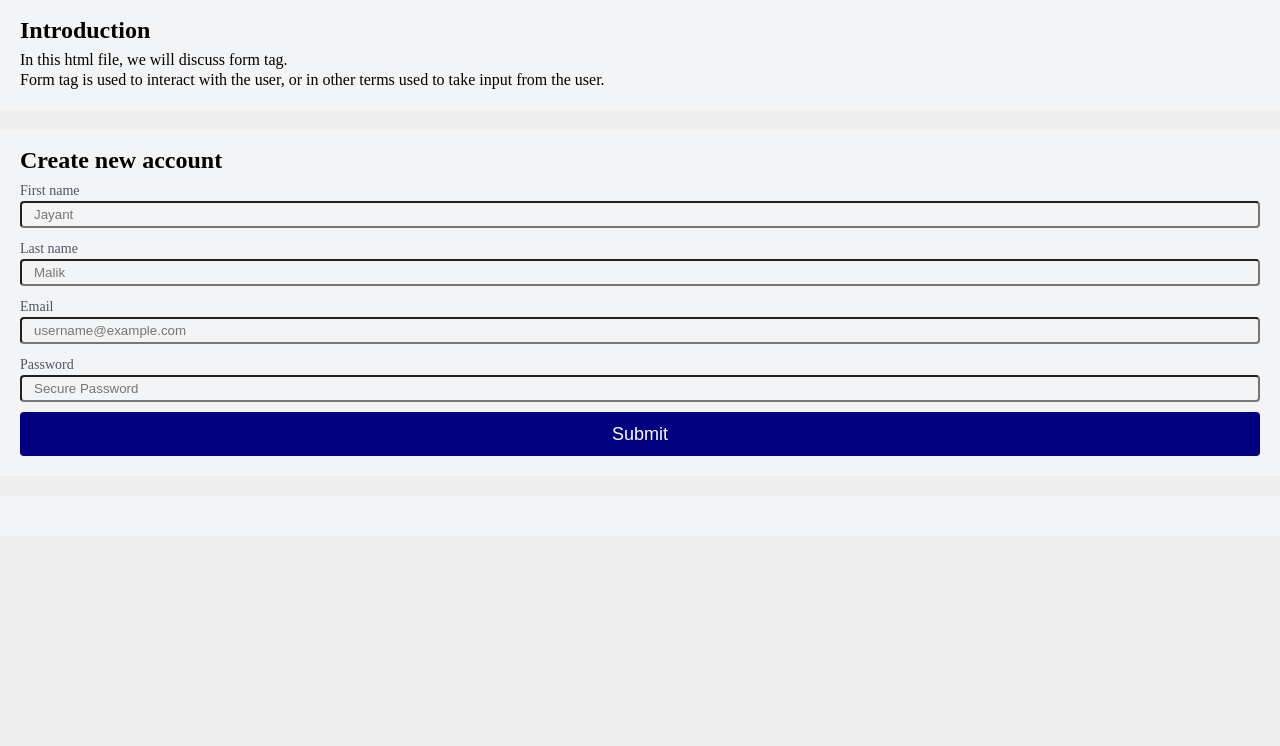
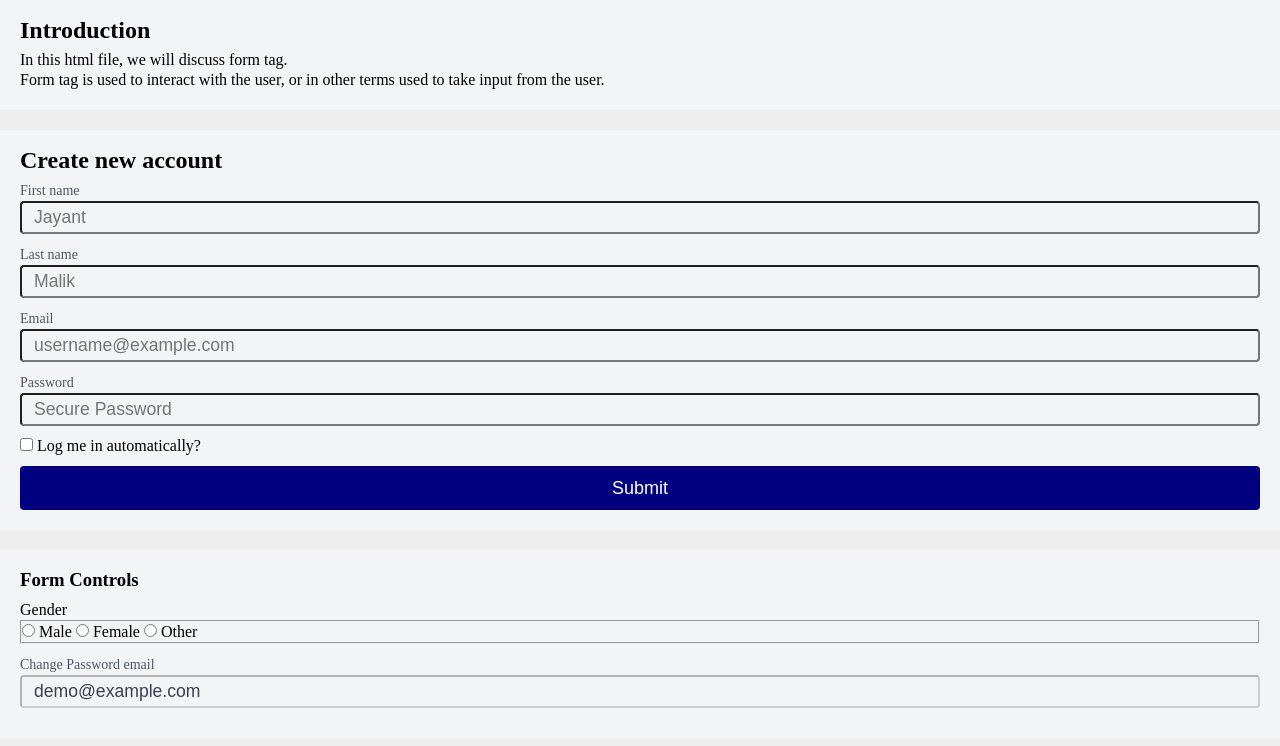
Before and after one commit to devjayantmalik/training, a plain HTML site: page 29-06-2021/01.html in a window 1280 px wide. Drawn offline with Linux system fonts and the light colour scheme.

Commit message:
added form controls

```diff
--- a/29-06-2021/01.html
+++ b/29-06-2021/01.html
@@ -64,18 +64,19 @@
         padding: 20px;
       }
 
-      label {
+      .label {
         color: rgba(75, 85, 99, 1);
         font-size: 0.875rem /* 14px */;
         line-height: 1.25rem; /* 20px */
         margin-bottom: 5px;
       }
 
-      input {
+      .input {
         width: 100%;
         background-color: rgb(243, 244, 246);
         border-radius: 0.25rem; /* 4px */
         outline: none;
+        font-size: 1.1rem;
         padding-top: 0.25rem; /* 4px */
         padding-bottom: 0.25rem; /* 4px */
         padding-left: 0.75rem; /* 12px */
@@ -87,7 +88,7 @@
         margin-bottom: 10px;
       }
 
-      button {
+      .button {
         border: 0;
         padding-top: 0.5rem /* 8px */;
         padding-bottom: 0.5rem /* 8px */;
@@ -102,6 +103,10 @@
       .centered {
         margin-left: auto;
         margin-right: auto;
+      }
+
+      .inline-block {
+        display: inline-block;
       }
     </style>
   </head>
@@ -120,18 +125,24 @@
         <h2>Create new account</h2>
         <form action="/submit-url" method="GET">
           <div>
-            <label for="fname">First name</label>
-            <input type="text" name="fname" placeholder="Jayant" />
+            <label class="label" for="fname">First name</label>
+            <input
+              class="input"
+              type="text"
+              name="fname"
+              placeholder="Jayant"
+            />
           </div>
 
           <div>
-            <label for="lname">Last name</label>
-            <input type="text" name="lname" placeholder="Malik" />
+            <label class="label" for="lname">Last name</label>
+            <input class="input" type="text" name="lname" placeholder="Malik" />
           </div>
 
           <div>
-            <label for="email">Email</label>
+            <label class="label" for="email">Email</label>
             <input
+              class="input"
               type="email"
               name="email"
               placeholder="username@example.com"
@@ -139,19 +150,56 @@
           </div>
 
           <div>
-            <label for="password">Password</label>
+            <label class="label" for="password">Password</label>
             <input
+              class="input"
               type="password"
               name="password"
               placeholder="Secure Password"
             />
           </div>
 
-          <button type="submit">Submit</button>
+          <div>
+            <input type="checkbox" />
+            <label for="remember">Log me in automatically?</label>
+          </div>
+
+          <button class="button" type="submit">Submit</button>
         </form>
       </section>
 
-      <section></section>
+      <section>
+        <h3>Form Controls</h3>
+        <form action="">
+          <div>
+            <label for="gender">Gender</label>
+
+            <fieldset>
+              <label for="gender">
+                <input type="radio" name="gender" value="male" /> Male
+              </label>
+              <label for="gender">
+                <input type="radio" name="gender" value="female" /> Female
+              </label>
+              <label for="gender">
+                <input type="radio" name="gender" value="other" /> Other
+              </label>
+            </fieldset>
+          </div>
+
+          <div>
+            <label class="label" for="email2">Change Password email</label>
+            <input
+              class="input"
+              type="email"
+              name="email2"
+              id="email2"
+              disabled
+              value="demo@example.com"
+            />
+          </div>
+        </form>
+      </section>
     </main>
   </body>
 </html>
```
